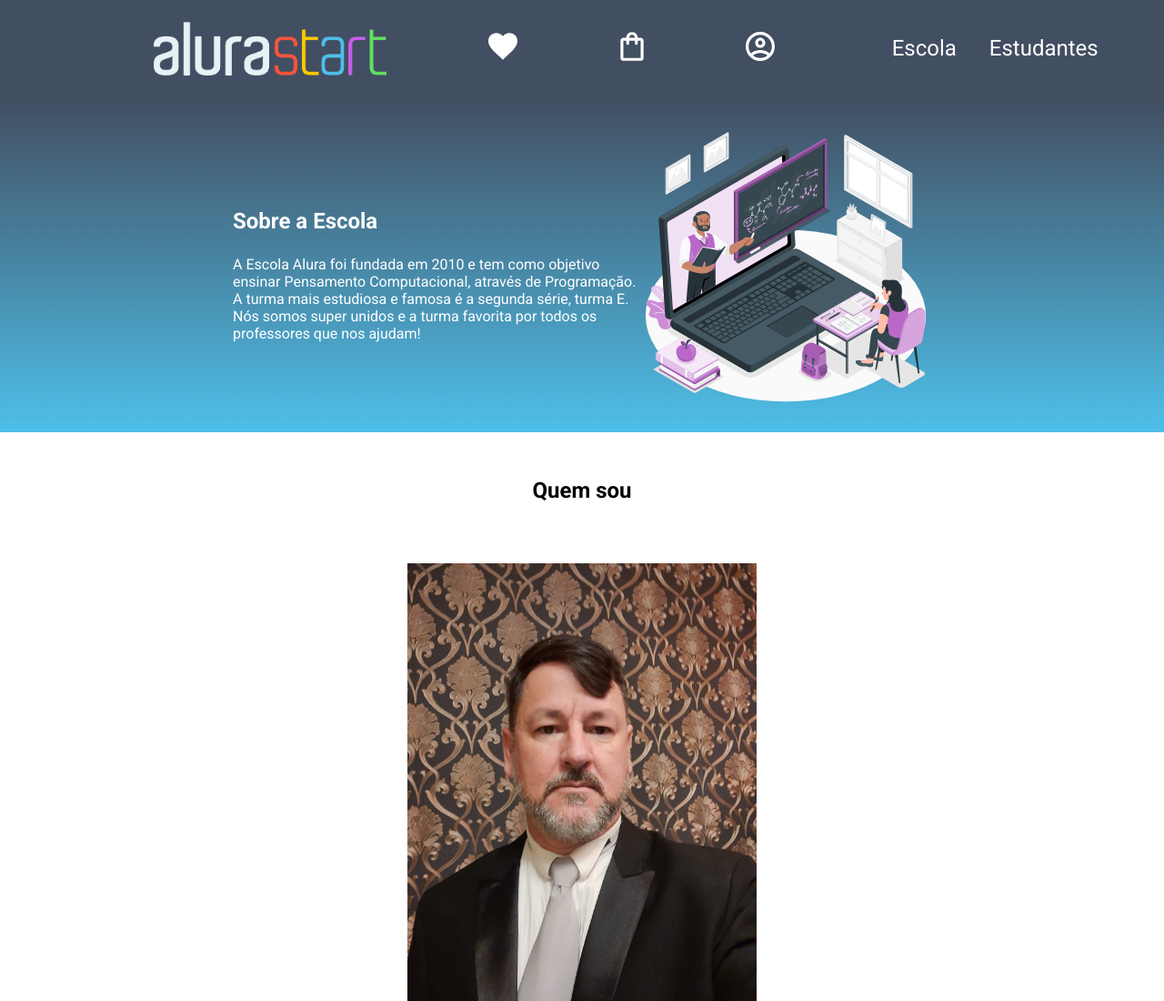
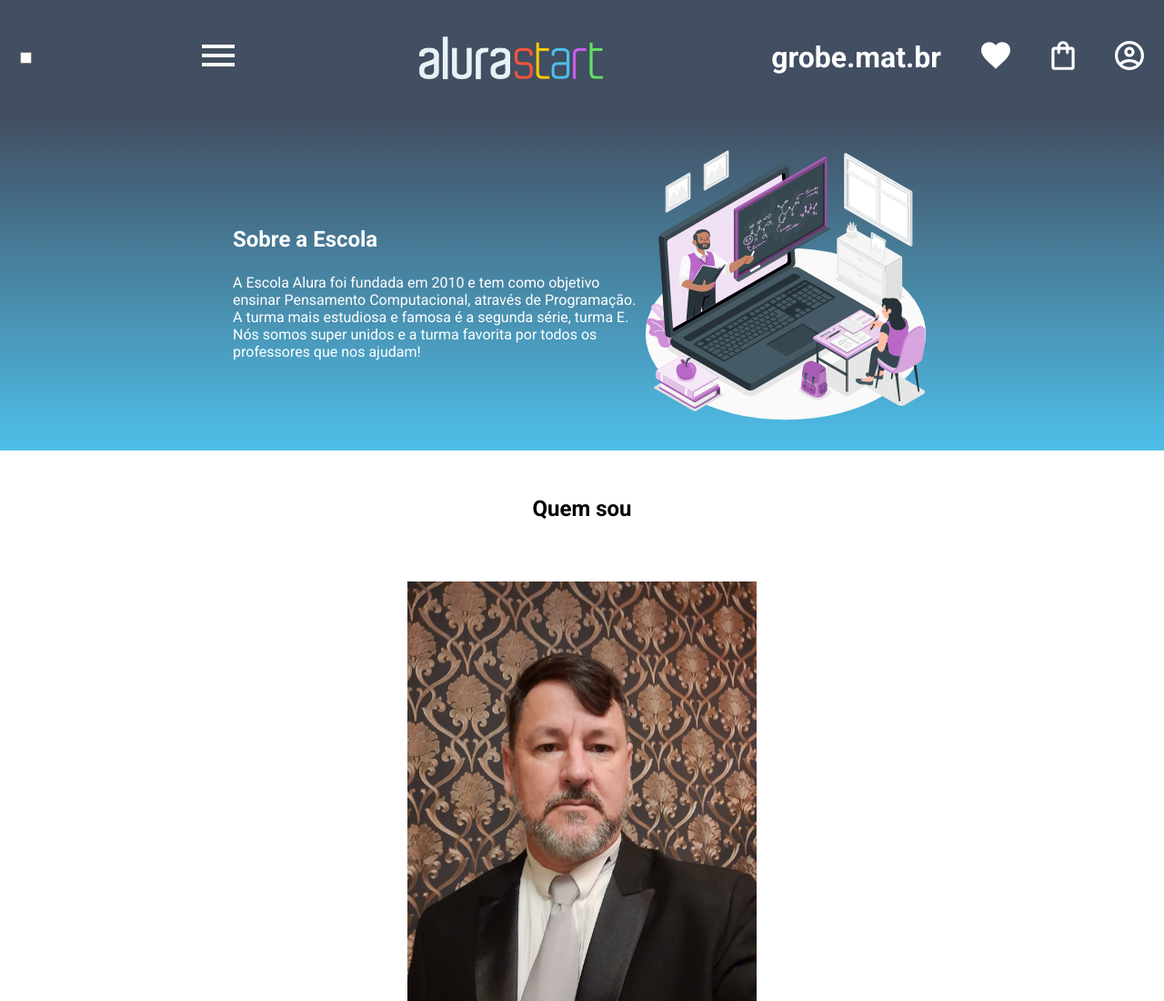
Before and after one commit to luizxaa/segundo-repositorio2E, a plain HTML site: page index.html in a window 1280 px wide. Shown: the top 1100 px of the page at 91% size. Drawn offline with Linux system fonts and the light colour scheme.

Commit message:
Aula 2 - 11/06

```diff
--- a/index.html
+++ b/index.html
@@ -18,8 +18,22 @@
 
 <body>
     <header class="cabecalho">
-        <span class="cabecalho__menu-hamburguer"> </span>
-        <img class="cabecalho-imagem" src="img/alurastart_logo.png" alt="logo AluraStart">
+        <div class="container">
+            <input type="checkbox"  id="menu"    class="container__botao">
+            <label for="menu">
+                <span class="cabecalho__menu  container__imagem"> </span>
+            </label>
+
+            <ul class="cabecalho-lista">
+                <li class="cabecalho-lista-titulo"> Categorias </li>
+                <li class="cabecalho-lista-item"><a href="#" class="menu__lista-item"> Serviços</a></li>
+                <li class="cabecalho-lista-item"><a href="#" class="menu__lista-item"> Projetos</a></li>
+                <li class="cabecalho-lista-item"><a href="#" class="menu__lista-item"> Contato </a></li>
+            </ul>
+
+            <img class="cabecalho-imagem  container__imagem  " src="img/alurastart_logo.png" alt="logo AluraStart">
+            <h1 class="container-titulo"> grobe.mat.br </h1>
+        </div>
 
         <a href="#"> <img src="img/favoritos.svg" alt=""> </a>
         <a href="#"> <img src="img/compras.svg" alt=""> </a>
--- a/styles/header.css
+++ b/styles/header.css
@@ -0,0 +1,43 @@
+.cabecalho {
+    background-color: var(--cor-principal);
+    display: flex;
+    justify-content: space-between;
+    align-items: center;
+    position: relative;
+}
+
+.container {
+    display: flex;
+    justify-content: space-between;
+    align-items: center;
+}
+
+.cabecalho__menu{
+    width: 24px;
+    height: 24px;
+    background-image: url("../img/menu.svg");
+    background-repeat: no-repeat;
+    background-position: center;
+    display: inline-block;
+}
+
+.cabecalho-imagem{
+    padding: 1em;
+}
+
+.container__imagem{
+    padding: 1em;
+    width: 40px;
+}
+
+.cabecalho-lista{
+    display: none;
+    background-color: var(--cor-fundo);
+    position: absolute;
+    top: 100%;
+    width: 50vm;
+}
+
+.container__botao:checked~.cabecalho-lista{
+    display: block;
+}
```
